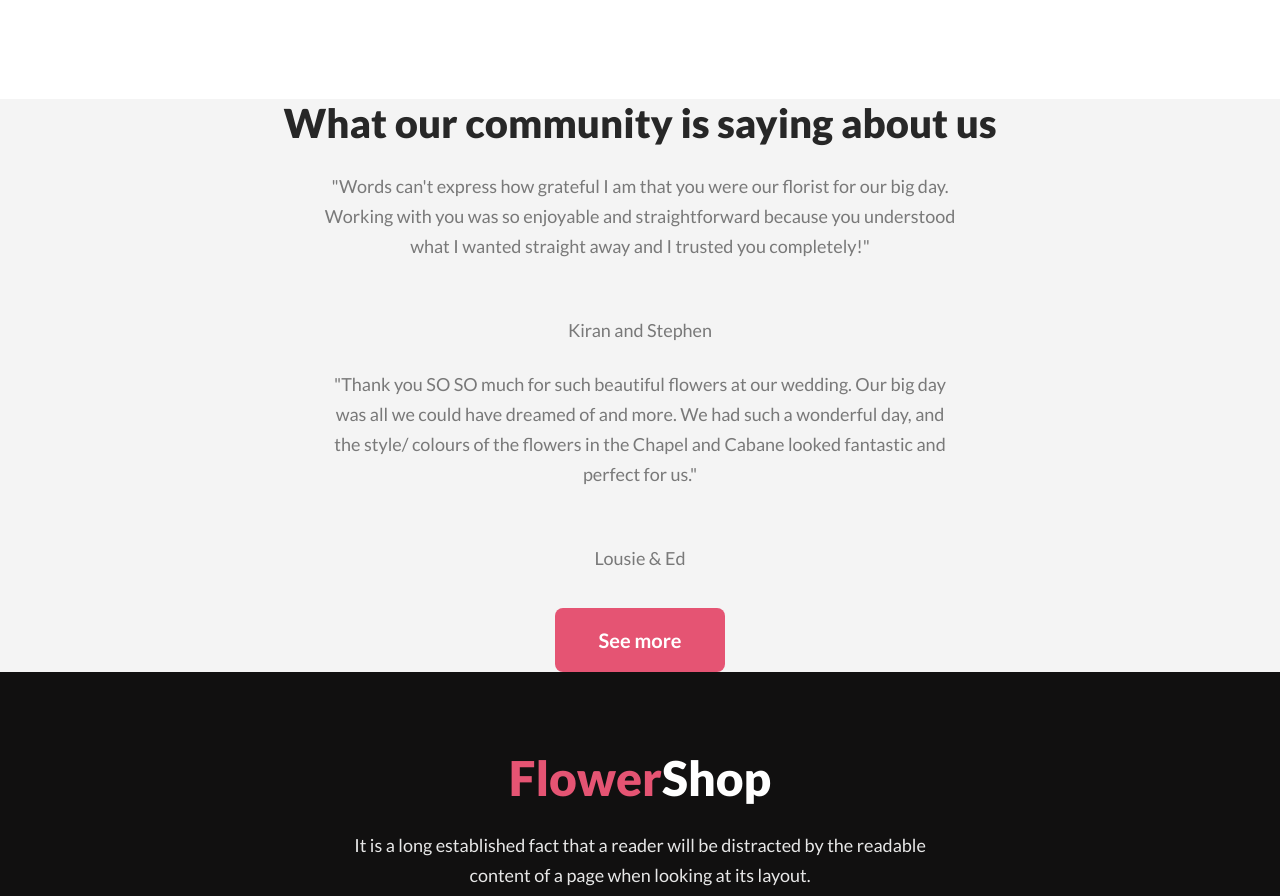
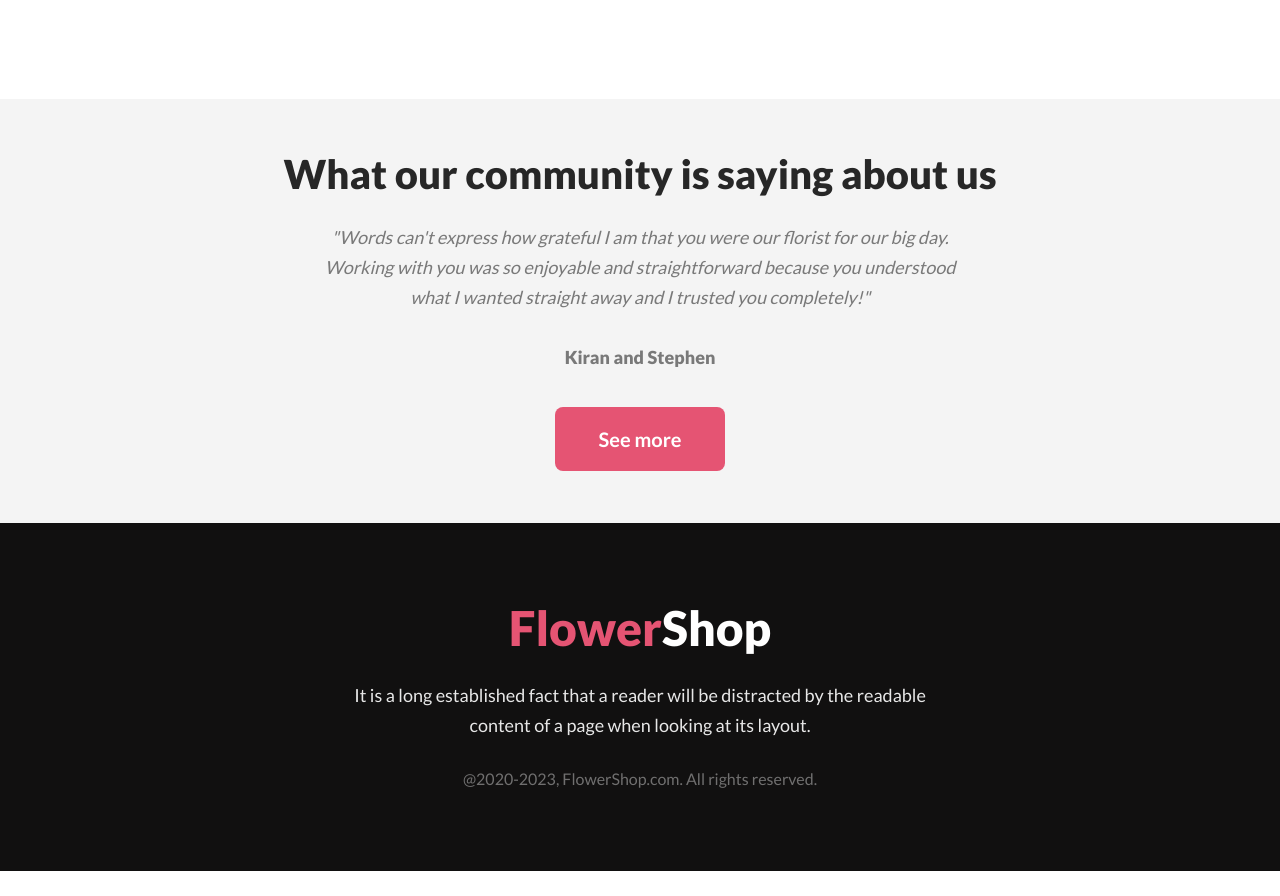
Before and after one commit to rudro987/flower-shop-assignment-by-tanvir, a plain HTML site: page index.html in a window 1280 px wide. Shown: the part 4958-5854 px from the top of the page. After the commit the page ends 5829 px from the top, so only its background shows below. Drawn offline with Linux system fonts and the light colour scheme.

Commit message:
testimonials style completed

```diff
--- a/index.html
+++ b/index.html
@@ -119,14 +119,14 @@
         <section class="testimonials-section">
             <div class="section-contents">
                 <h2>What our community is saying about us</h2>
-                <p class="section-paragraph">"Words can't express how grateful I am that you were our florist for our big day.  Working with you was so enjoyable and straightforward because you understood what I wanted straight away and I trusted you completely!"</p>
+                <div id="testimonials-content">
+                <p class="section-paragraph testimonails">"Words can't express how grateful I am that you were our florist for our big day.  Working with you was so enjoyable and straightforward because you understood what I wanted straight away and I trusted you completely!"<br>
 
-                <p>Kiran and Stephen</p>
+                </p>
 
-                <p class="section-paragraph">"Thank you SO SO much for such beautiful flowers at our wedding. Our big day was all we could have dreamed of and more. We had such a wonderful day, and the style/ colours of the flowers in the Chapel and Cabane looked fantastic and perfect for us."</p>
+                <p id="testimonials-name">Kiran and Stephen</p>
 
-                <p>Lousie & Ed</p>
-
+            </div>
                 <button class="btn-primary">See more</button>
               </div>
         </section>
--- a/styles.css
+++ b/styles.css
@@ -212,6 +212,13 @@ input#email {
 /* Testimonials section */
 .testimonials-section{
     background:rgba(39, 39, 39, 0.05);
+    padding: 4%;
+}
+.testimonails{
+    font-style:italic;
+}
+#testimonials-name{
+    font-weight: 800;
 }
 
 /* footer styles */
```
